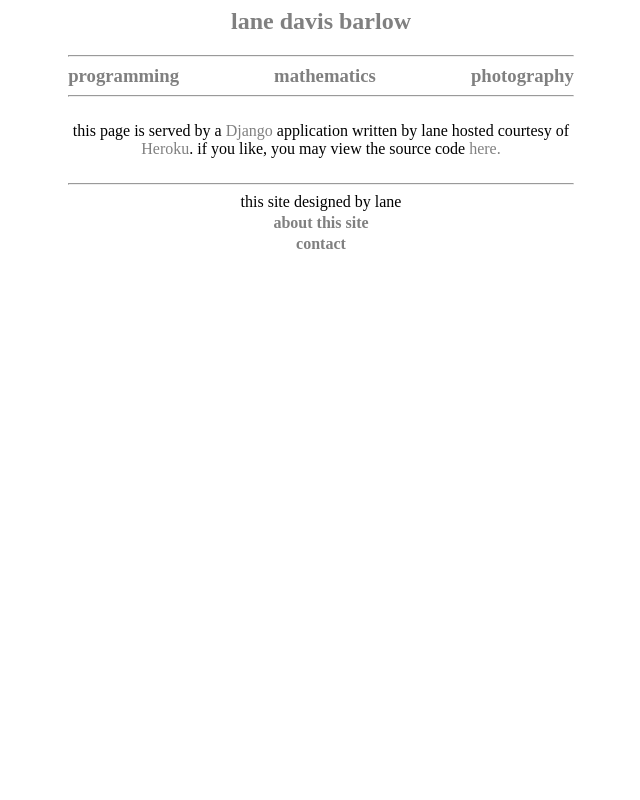
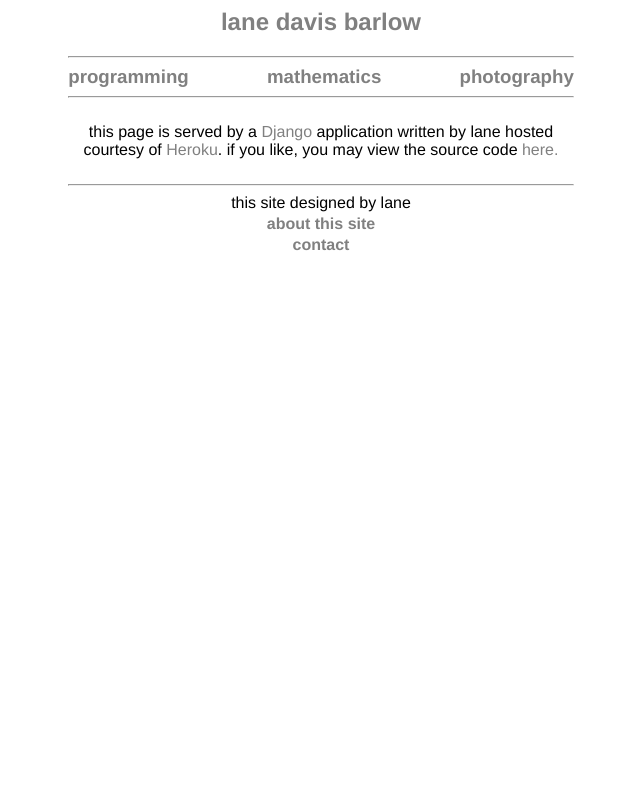
Before and after one commit to laneb/cvsite, a Django app: page /about_site/ in a window 1280 px wide. Shown: the whole page, without its empty margins (319-959 px from the left). Run offline with Django 3.2, Linux system fonts and the light colour scheme.

Commit message:
use helvetica across site

```diff
--- a/cvsite/static/base.css
+++ b/cvsite/static/base.css
@@ -1,5 +1,5 @@
 body {
-
+  font-family: "Helvetica";
 }
 
 #app-content {
```
